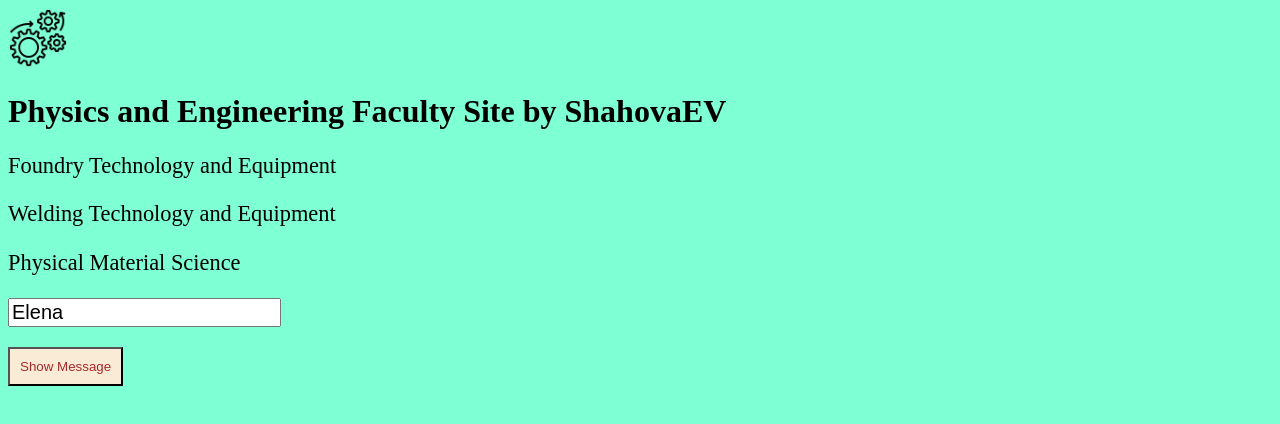
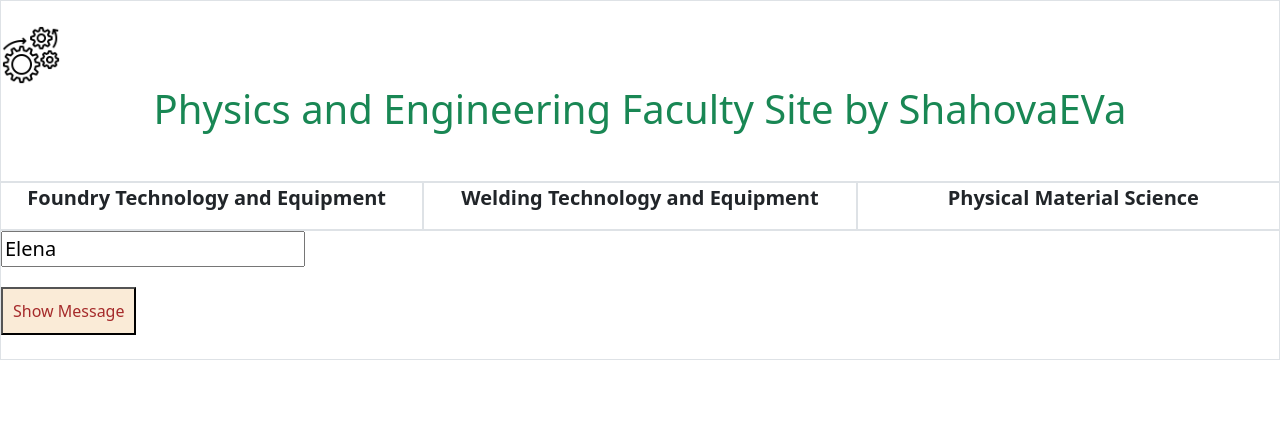
Before and after one commit to lenkashakhova666-eng/site2_if, a plain HTML site: page docs/index.html in a window 1280 px wide. Drawn offline with nearby package versions, Linux system fonts and the light colour scheme.

Commit message:
lesson 02 80%

```diff
--- a/docs/index.html
+++ b/docs/index.html
@@ -6,22 +6,40 @@
     <title>P. and E. Faculty Site by ShahovaEV</title>
     <link rel="shortcut icon" href="img/logo.png" type="image/x-icon">
     <link rel="stylesheet" href="css/style.css">
+    <link href="https://cdn.jsdelivr.net/npm/bootstrap@5.3.8/dist/css/bootstrap.min.css" rel="stylesheet" integrity="sha384-sRIl4kxILFvY47J16cr9ZwB07vP4J8+LH7qKQnuqkuIAvNWLzeN8tE5YBujZqJLB" crossorigin="anonymous">
+    <script src="https://cdn.jsdelivr.net/npm/bootstrap@5.3.8/dist/js/bootstrap.bundle.min.js" integrity="sha384-FKyoEForCGlyvwx9Hj09JcYn3nv7wiPVlz7YYwJrWVcXK/BmnVDxM+D2scQbITxI" crossorigin="anonymous"></script>
 </head>
+
 <body>
-    <img src="img/logo.png" width="60">
-    <h1>
-        Physics and Engineering Faculty Site by ShahovaEV
-    </h1>
-    <p>Foundry Technology and Equipment</p>
-    <p>Welding Technology and Equipment</p>
-    <p>Physical Material Science</p>
+    <div class="conteiner border py-4">
+        <img src="img/logo.png" width="60">
+        <h1 class="text-center text-success">
+            Physics and Engineering Faculty Site by ShahovaEVa
+        </h1>
 
-    <input type="text" id="input-name" value="Elena" placeholder="input your name">
-    <br>
+        <div class="row border mt-5">
+            <div class="col-4 border text-center">
+                <p class="fw-bold fs-5">Foundry Technology and Equipment</p>
+            </div>
+            <div class="col-4 border text-center">
+                <p class="fw-bold fs-5">Welding Technology and Equipment</p>
+            </div>
+            <div class="col-4 border text-center">
+                <p class="fw-bold fs-5">Physical Material Science</p>
+            </div>
+        </div>
 
-    <button id="btn-1">
+
+
+
+
+        <input type="text" id="input-name" value="Elena" placeholder="input your name">
+        <br>
+        <button id="btn-1">
         Show Message
-    </button>
+        </button>
+    </div>
+
 
 
 
```
